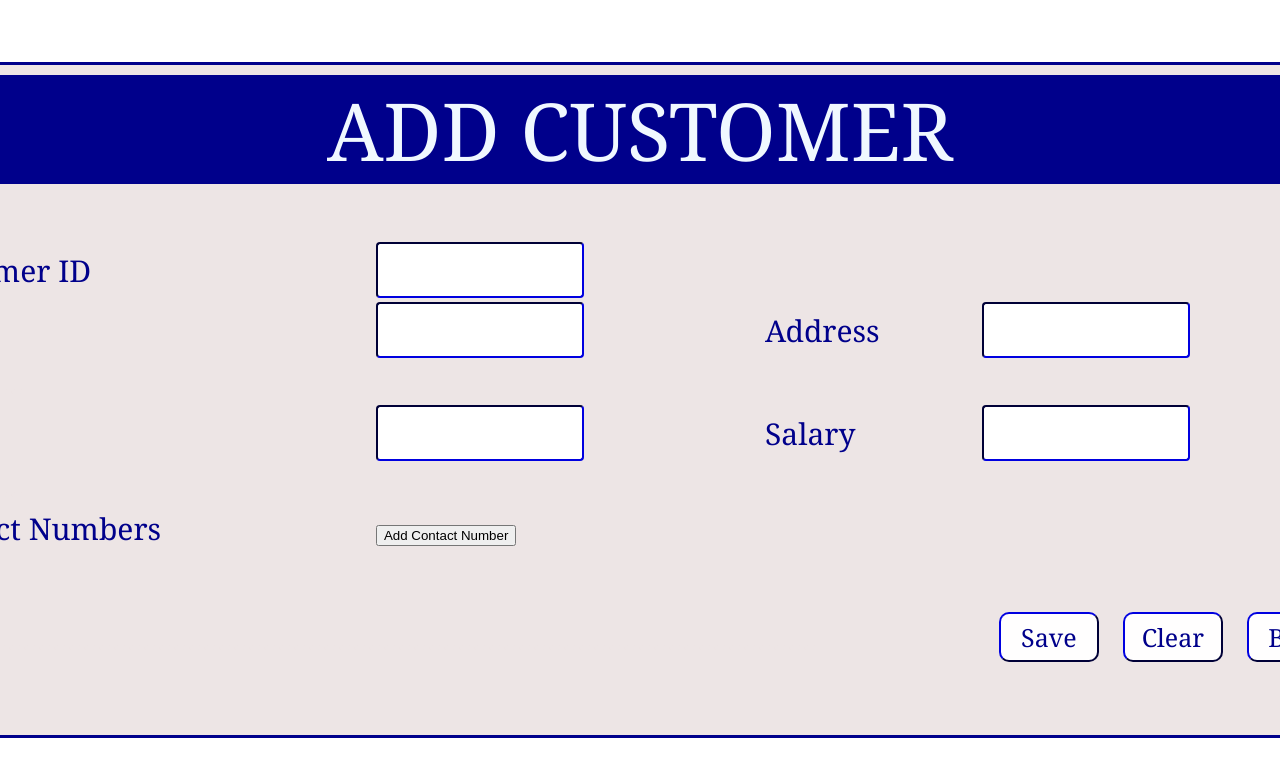
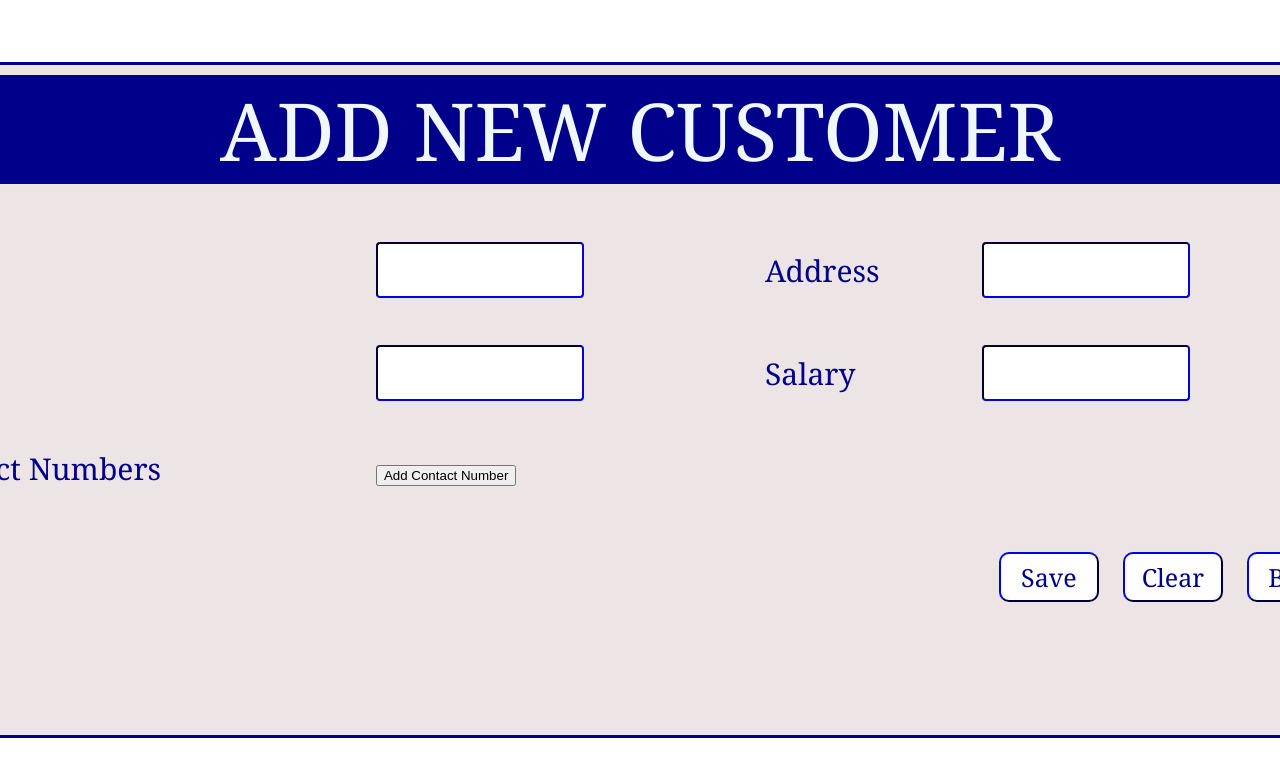
Before and after one commit to KAMoviniMudara/OrderManagementRestAPI_NewProject_Frontend_SemanticUI, a React (Create React App) app: page /addcustomer in a window 1280 px wide. Shown: the top 776 px of the page. Built offline with nearby package versions, Linux system fonts and the light colour scheme.

Commit message:
Update Add customer & Item

```diff
--- a/src/pages/AddCustomer.jsx
+++ b/src/pages/AddCustomer.jsx
@@ -5,7 +5,7 @@ import { useState } from "react";
 export const AddCustomer = (props) => {
   const navigate = useNavigate();
 
-  const[customer_id,setCustomerId] = useState("");
+
   const [customer_name, setCustomerName] = useState("");
   const [customer_address, setCustomerAddress] = useState("");
   const [salary, setSalary] = useState("");
@@ -49,8 +49,8 @@ export const AddCustomer = (props) => {
     setContactNumbers([...contact_numbers, ""]);
   };
 
-  const handleClear = () => {
-    setCustomerId("");
+  const handleClear = (event) => {
+    event.preventDefault();
     setCustomerName("");
     setCustomerAddress("");
     setSalary("");
@@ -91,22 +91,9 @@ export const AddCustomer = (props) => {
   return (
     <div>
       <form className="form" onSubmit={handleSubmit}>
-      <lable className="login1" for="login">ADD CUSTOMER</lable>
+      <lable className="login1" for="login">ADD NEW CUSTOMER</lable>
         <br />
         <table>
-        <tr>
-            <td>
-              <label>Customer ID </label>
-            </td>
-            <td>
-              <input
-                className="input3"
-                value={customer_id}
-                onChange={(event) => setCustomerId(event.target.value)}
-              />
-            </td>
-
-          </tr>
           <tr>
             <td>
               <label>Name </label>
--- a/src/pages/AddItem.jsx
+++ b/src/pages/AddItem.jsx
@@ -21,6 +21,15 @@ export const AddItem = (props) => {
 
   const validateNumberInput = (input) => {
     return /^\d+$/.test(input);
+  };
+
+  const handleClear = (event) => {
+    event.preventDefault();
+    setItemName("");
+    setBalanceQty("");
+    setSupplierPrice("");
+    setSellerPrice("");
+    setMeasureType("");
   };
 
   const handleSubmit = async (event) => {
@@ -144,7 +153,9 @@ export const AddItem = (props) => {
               </button>
             </td>
             <td>
-              <button className="bt3">Clear</button>
+              <button className="bt3" onClick={handleClear}>
+                Clear
+              </button>
             </td>
             <td>
               <button className="bt3" onClick={() => handleClick("/Main")}>
```
